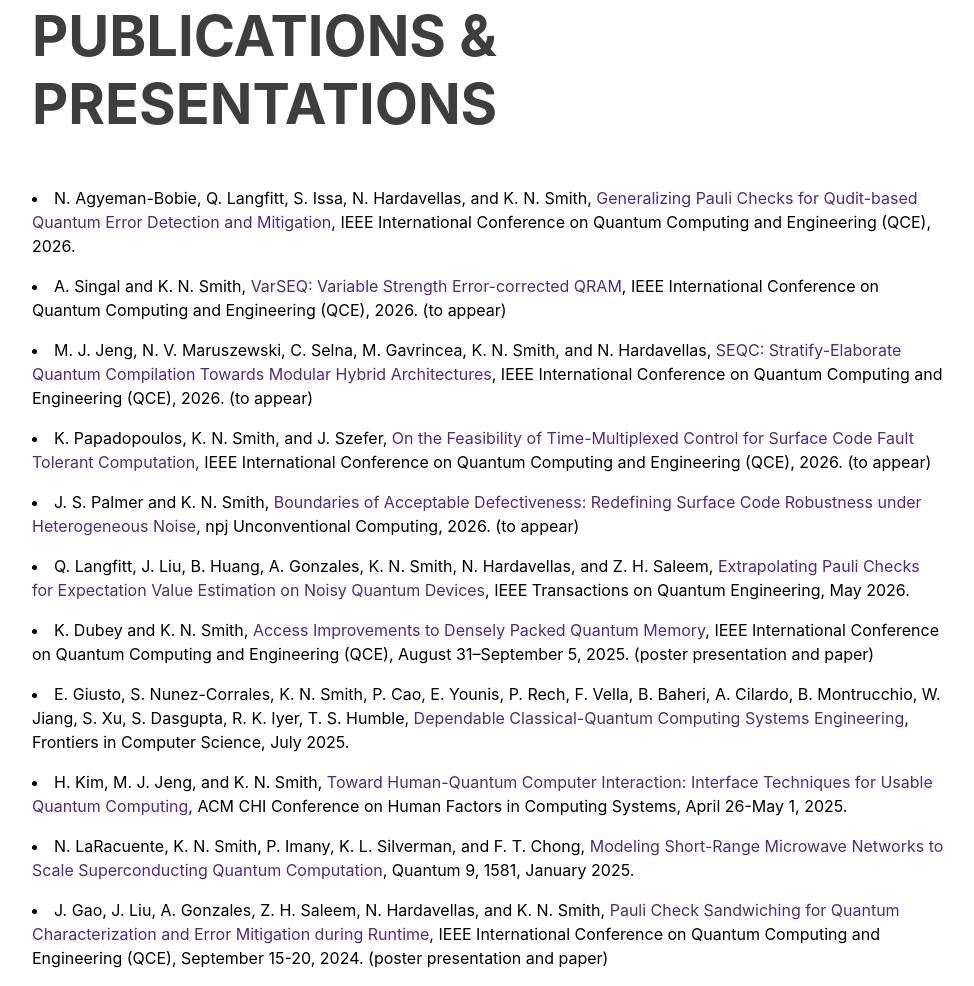
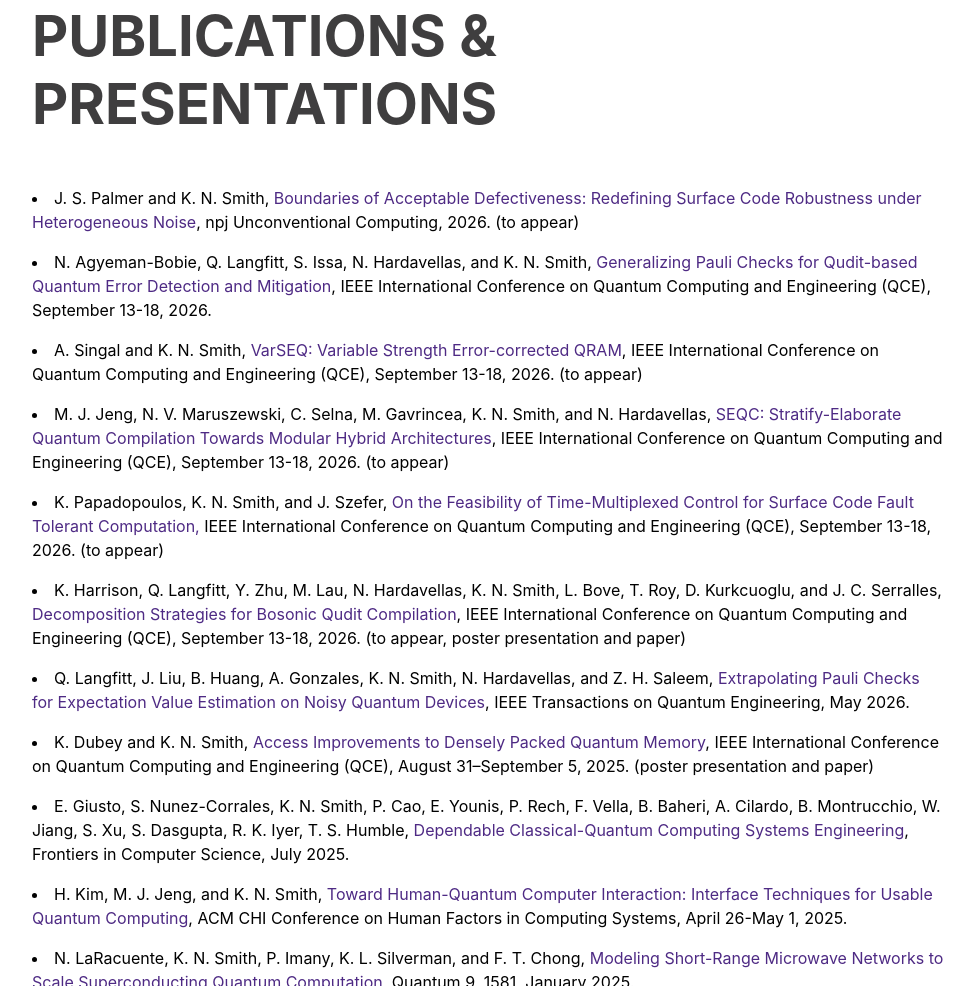
Before and after one commit to knsmith/knsmith.github.io, a plain HTML site: page index.html in a window 1280 px wide. Shown: the part 4831-5817 px from the top of the page, without its empty margins (288-1262 px from the left). Drawn offline with Linux system fonts and the light colour scheme; a web font is replaced by a local one.

Commit message:
add poster paper

```diff
--- a/index.html
+++ b/index.html
@@ -326,15 +326,17 @@
       <div class="w-100">
         <h2 class="mb-5">Publications & Presentations</h2>
         <p></p>
-        <li>N. Agyeman-Bobie, Q. Langfitt, S. Issa, N. Hardavellas, and K. N. Smith, <a href="https://knsmith.github.io/">Generalizing Pauli Checks for Qudit-based Quantum Error Detection and Mitigation</a>, IEEE International Conference on Quantum Computing and Engineering (QCE), 2026. </li>
+        <li>J. S. Palmer and K. N. Smith, <a href="https://arxiv.org/abs/2510.22001">Boundaries of Acceptable Defectiveness: Redefining Surface Code Robustness under Heterogeneous Noise</a>, npj Unconventional Computing, 2026. (to appear)</li>
         <p></p>
-        <li>A. Singal and K. N. Smith, <a href="https://arxiv.org/abs/2504.21687">VarSEQ: Variable Strength Error-corrected QRAM</a>, IEEE International Conference on Quantum Computing and Engineering (QCE), 2026. (to appear)</li>
+        <li>N. Agyeman-Bobie, Q. Langfitt, S. Issa, N. Hardavellas, and K. N. Smith, <a href="https://knsmith.github.io/">Generalizing Pauli Checks for Qudit-based Quantum Error Detection and Mitigation</a>, IEEE International Conference on Quantum Computing and Engineering (QCE), September 13-18, 2026. </li>
         <p></p>
-        <li>M. J. Jeng, N. V. Maruszewski, C. Selna, M. Gavrincea, K. N. Smith, and N. Hardavellas, <a href="https://arxiv.org/abs/2501.08478">SEQC: Stratify-Elaborate Quantum Compilation Towards Modular Hybrid Architectures</a>, IEEE International Conference on Quantum Computing and Engineering (QCE), 2026. (to appear)</li>
+        <li>A. Singal and K. N. Smith, <a href="https://arxiv.org/abs/2504.21687">VarSEQ: Variable Strength Error-corrected QRAM</a>, IEEE International Conference on Quantum Computing and Engineering (QCE), September 13-18, 2026. (to appear)</li>
         <p></p>
-        <li>K. Papadopoulos, K. N. Smith, and J. Szefer, <a href="https://knsmith.github.io/">On the Feasibility of Time-Multiplexed Control for Surface Code Fault Tolerant Computation,</a> IEEE International Conference on Quantum Computing and Engineering (QCE), 2026. (to appear)</li>
+        <li>M. J. Jeng, N. V. Maruszewski, C. Selna, M. Gavrincea, K. N. Smith, and N. Hardavellas, <a href="https://arxiv.org/abs/2501.08478">SEQC: Stratify-Elaborate Quantum Compilation Towards Modular Hybrid Architectures</a>, IEEE International Conference on Quantum Computing and Engineering (QCE), September 13-18, 2026. (to appear)</li>
         <p></p>
-        <li>J. S. Palmer and K. N. Smith, <a href="https://arxiv.org/abs/2510.22001">Boundaries of Acceptable Defectiveness: Redefining Surface Code Robustness under Heterogeneous Noise</a>, npj Unconventional Computing, 2026. (to appear)</li>
+        <li>K. Papadopoulos, K. N. Smith, and J. Szefer, <a href="https://knsmith.github.io/">On the Feasibility of Time-Multiplexed Control for Surface Code Fault Tolerant Computation,</a> IEEE International Conference on Quantum Computing and Engineering (QCE), September 13-18, 2026. (to appear)</li>
+        <p></p>
+        <li>K. Harrison, Q. Langfitt, Y. Zhu, M. Lau, N. Hardavellas, K. N. Smith, L. Bove, T. Roy, D. Kurkcuoglu, and J. C. Serralles, <a href="https://knsmith.github.io/">Decomposition Strategies for Bosonic Qudit Compilation</a>, IEEE International Conference on Quantum Computing and Engineering (QCE), September 13-18, 2026. (to appear, poster presentation and paper)</li>
         <p></p>
         <li>Q. Langfitt, J. Liu, B. Huang, A. Gonzales, K. N. Smith, N. Hardavellas, and Z. H. Saleem, <a href="https://arxiv.org/abs/2406.14759">Extrapolating Pauli Checks for Expectation Value Estimation on Noisy Quantum Devices</a>, IEEE Transactions on Quantum Engineering, May 2026.</li>
         <p></p>
```
